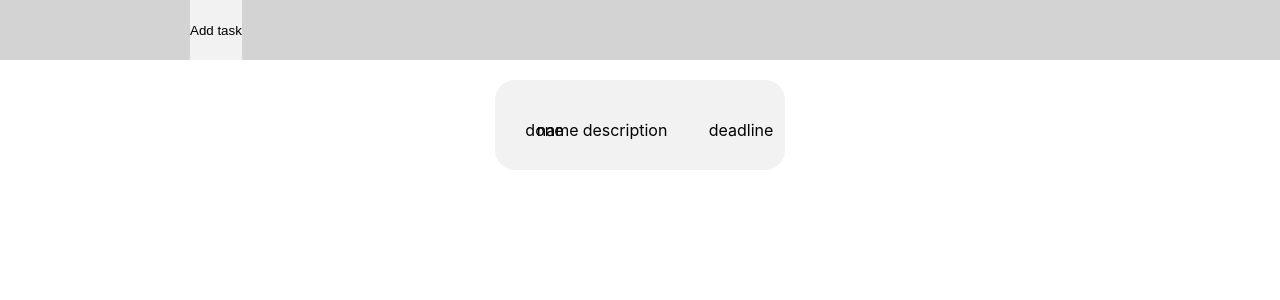
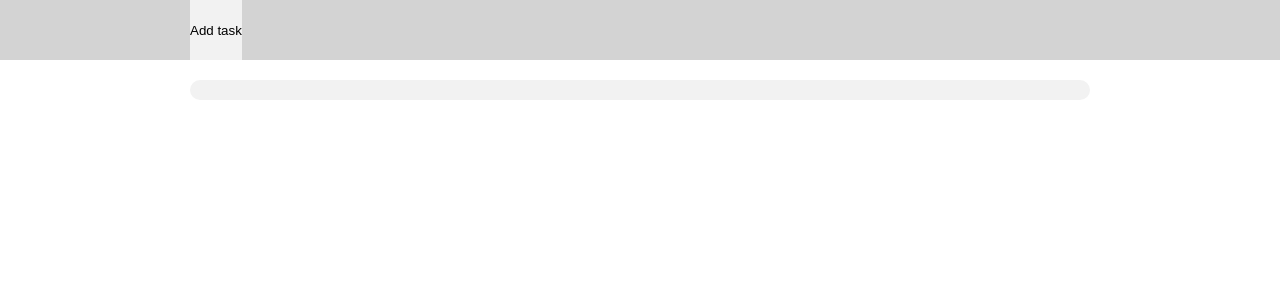
Before and after one commit to Yury-Odinson/todo-shka, a React (Create React App) app: page /todo in a window 1280 px wide. Shown: the top 300 px of the page. Built offline with nearby package versions, Linux system fonts and the light colour scheme.

Commit message:
feat: some style

```diff
--- a/src/components/TaskElement.tsx
+++ b/src/components/TaskElement.tsx
@@ -1,6 +1,7 @@
 import { useContext, useState } from "react";
 import { Task } from "../tools/types";
-import { TaskContext, setLocalStorage } from "../tools/store";
+import { TaskContext, setLocalStorage, tokenRefresh } from "../tools/store";
+import { checkToken } from "../tools/authorization";
 
 export const TaskElement = (taskProps: { task: Task }) => {
 
@@ -56,6 +57,7 @@ export const TaskElement = (taskProps: { task: Task }) => {
         // write changes in the context & update localStorage
         setTasks(tasks)
         setLocalStorage(tasks)
+        checkToken(tokenRefresh)
     }
 
     return (
@@ -63,8 +65,17 @@ export const TaskElement = (taskProps: { task: Task }) => {
             <div className="todo-column__isCompleted">
                 <input type="checkbox" checked={completed} onChange={() => changeCompleted()} />
             </div>
-            <input className="todo-column__name" readOnly={readOnly} value={name} onChange={(e) => setName(e.target.value)} />
-            <input className="todo-column__description" readOnly={readOnly} value={description} onChange={(e) => setDescription(e.target.value)} />
+            <label className="todo-column__name">
+                <span className="todo-column__Clue">name</span>
+                <input readOnly={readOnly} value={name} onChange={(e) => setName(e.target.value)} />
+            </label>
+
+            <label className="todo-column__description">
+                <span className="todo-column__Clue">description</span>
+                <input readOnly={readOnly} value={description} onChange={(e) => setDescription(e.target.value)} />
+            </label>
+
+
             <div className="todo-column__deadline">
                 {/* <span className="todo-column__deadlineHelp">must be done before</span> */}
                 <input className="todo-item__date" type="date" value={date} readOnly={readOnly} onChange={(e) => setDate(e.target.value)} />
--- a/src/components/Todo.tsx
+++ b/src/components/Todo.tsx
@@ -29,12 +29,6 @@ export const Todo = () => {
             </div>
 
             <div className="todo-body">
-                <div className="todo-column">
-                    <div className="todo-column__isCompleted">done</div>
-                    <div className="todo-column__name">name</div>
-                    <div className="todo-column__description">description</div>
-                    <div className="todo-column__deadline">deadline</div>
-                </div>
                 {tasks.map(element => (
                     <TaskElement task={element} key={element.id} />
                 ))}
--- a/src/index.css
+++ b/src/index.css
@@ -13,7 +13,6 @@
   padding: 0;
   scroll-behavior: smooth;
   transition: 0.2s;
-  /* background-color: var(--Backgroung); */
 }
 
 body {
@@ -33,14 +32,11 @@ code {
 .wrapper {
   margin: 60px auto;
   display: flex;
-  /* border: 1px solid red; */
   max-width: 900px;
-  /* height: 500px; */
 }
 
 .auth-container {
   margin: 100px auto;
-  /* border: 1px solid red; */
 }
 
 .todo-container {
@@ -91,11 +87,9 @@ code {
 }
 
 
-.todo-item,
-.todo-column {
+.todo-item {
   padding: 30px 20px 20px;
   display: flex;
-  /* background-color: var(--Item); */
 }
 
 .todo-item {
@@ -106,8 +100,8 @@ code {
 }
 
 .todo-body {
-  margin: 20px auto;
-  padding: 10px;
+  margin: 20px 0;
+  padding: 10px 20px;
   border-radius: 20px;
   background-color: #F2F2F2;
 }
@@ -124,11 +118,24 @@ code {
 }
 
 .todo-column__name {
-  width: 20%;
+  position: relative;
+}
+
+.todo-column__name>input {
+  width: 100%;
+  height: 100%;
+  border-radius: 6px;
 }
 
 .todo-column__description {
+  position: relative;
   width: 55%;
+}
+
+.todo-column__description>input {
+  width: 100%;
+  height: 100%;
+  border-radius: 6px;
 }
 
 .todo-column__deadline {
@@ -172,11 +179,33 @@ code {
   background-repeat: no-repeat;
 }
 
+.todo-column__Clue {
+  position: absolute;
+  top: -10px;
+  left: 10px;
+  font-size: 14px;
+  color: #00000070;
+}
+
+.todo-item__date,
+.todo-item__time {
+  width: 120px;
+  border-radius: 6px;
+}
+
+.todo-item__time {
+  text-align: center;
+}
+
+
 
 input {
   padding: 0 10px;
   border: none;
+  border: 1px solid #00000010;
+  background-color: #00000000;
 }
+
 
 button {
   border: none;
```
